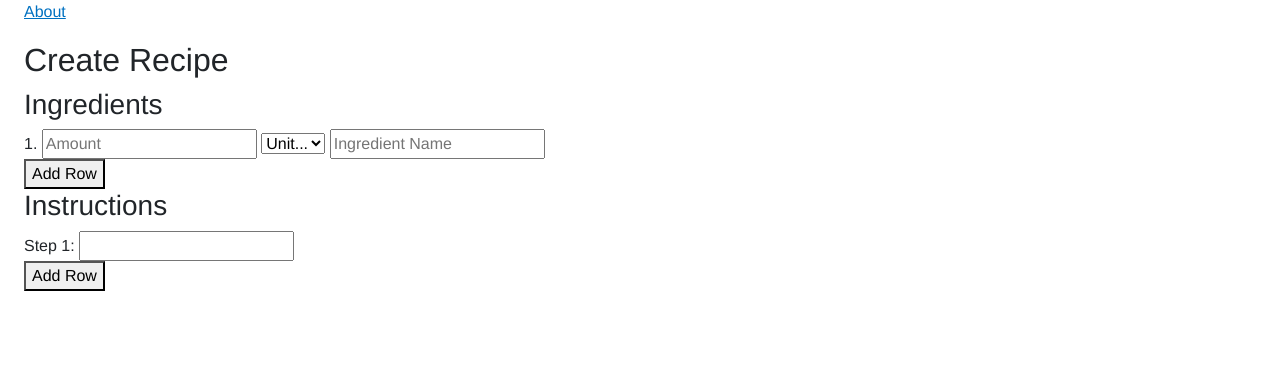
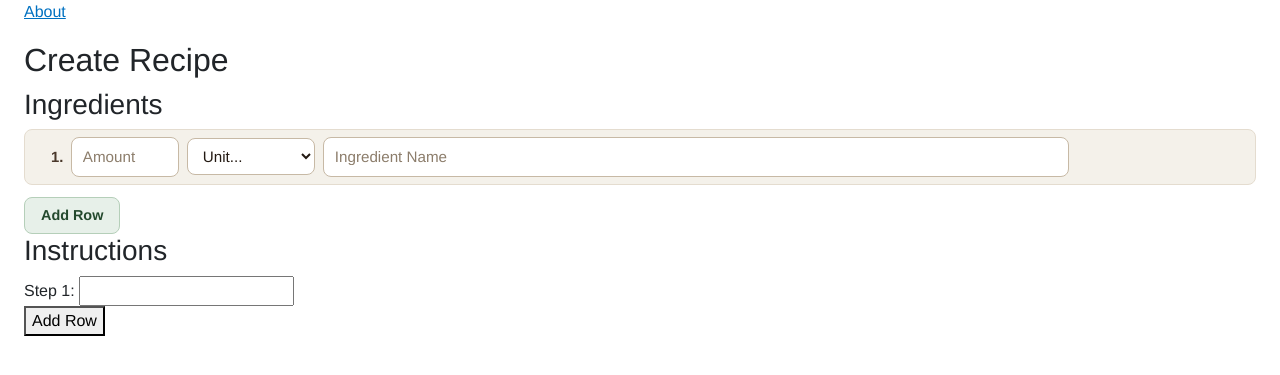
Before and after one commit to Gazdalman/cauldron_capstone_project, an ASP.NET Core app: page /recipes/new in a window 1280 px wide. Shown: the part 90-465 px from the top of the page. Run offline with ASP.NET Core 8, Linux system fonts and the light colour scheme; style sheets or scripts are compiled from the project's sources; some libraries are stand-ins or nearby versions.

Commit message:
Created css page for ingredient section and added further identifiers to align with standards and accessibility

```diff
--- a/Pages/Recipes/IngredientSection.razor
+++ b/Pages/Recipes/IngredientSection.razor
@@ -3,17 +3,20 @@
     @foreach (var (ingredient, index) in ingredients.Select((ingredient, index) => (ingredient, index)))
     {
 
-      <div class="ingredient-row">
+
+      <div id="ingredient-row-@(index + 1)" class="ingredient-row">
         <span class="ingredient-row-number">@(index + 1).</span>
 
-        <input
+        <label for="ingredient-amount-@(index + 1)" class="sr-only">Amount</label>
+        <input id="ingredient-amount-@(index + 1)"
           type="text"
           class="ingredient-input ingredient-amount"
           placeholder="Amount"
           value="@ingredient.Amount"
           @oninput="e => OnAmountChange(index, e.Value?.ToString())" />
 
-        <select
+        <label for="ingredient-unit-@(index + 1)" class="sr-only">Unit</label>
+        <select id="ingredient-unit-@(index + 1)"
           class="ingredient-select ingredient-unit"
           value="@ingredient.Unit"
           @onchange="e => OnUnitChange(index, e.Value?.ToString())">
@@ -24,7 +27,8 @@
           }
         </select>
 
-        <input
+        <label for="ingredient-name-@(index + 1)" class="sr-only">Ingredient Name</label>
+        <input id="ingredient-name-@(index + 1)"
           type="text"
           class="ingredient-input ingredient-name"
           placeholder="Ingredient Name"
@@ -34,21 +38,22 @@
         @if (ingredients.Count > 1)
         {
           <div class="ingredient-row-actions">
-            <button
-                class="row-btn"
+            <button type="button"
+              class="row-btn row-btn-remove"
+              aria-label="Remove ingredient @(index + 1)"
               @onclick="() => RemoveRow(index)">
               X
             </button>
 
-            <button
-                class="row-btn"
+            <button type="button"
+              class="row-btn row-btn-move"
               disabled="@(index == 0)"
               @onclick="() => MoveRow(-1, index)">
               Up
             </button>
 
-            <button
-              class="row-btn"
+            <button type="button"
+                    class="row-btn row-btn-move"
                     disabled="@(index == ingredients.Count - 1)"
                     @onclick="() => MoveRow(1, index)">
               Down
@@ -59,7 +64,8 @@
     }
   </div>
 
-  <button
+  <button type="button"
+      id="add-ingredient-row-btn"
       class="add-row-btn"
       @onclick="AddRow">
     Add Row
@@ -67,8 +73,6 @@
 </div>
 @code {
   private List<IngredientRow> ingredients = new() { new() };
-  private int? movedRowIndex;
-  private int moveDirection;
 
 private readonly List<string> units = new()
   {
@@ -118,4 +122,5 @@ private readonly List<string> units = new()
       (ingredients[index + 1], ingredients[index]) = (ingredients[index], ingredients[index + 1]);
     }
   }
+
 }
--- /dev/null
+++ b/Pages/Recipes/IngredientSection.razor.css
@@ -0,0 +1,161 @@
+.ingredient-section {
+  display: flex;
+  flex-direction: column;
+  gap: 0.75rem;
+}
+
+.ingredient-rows {
+  display: flex;
+  flex-direction: column;
+  gap: 0.55rem;
+}
+
+.ingredient-row {
+  display: grid;
+  grid-template-columns: 1.75rem 6.75rem 8rem minmax(0, 1fr) 10.5rem;
+  align-items: center;
+  gap: 0.5rem;
+  width: 100%;
+  padding: 0.45rem 0.65rem;
+  background-color: #f4f1ea;
+  border: 1px solid #e4dccf;
+  border-radius: 8px;
+  box-sizing: border-box;
+}
+
+.ingredient-row-number {
+  font-size: 0.925rem;
+  font-weight: 600;
+  color: #4a382b;
+  text-align: right;
+}
+
+.ingredient-input,
+.ingredient-select {
+  width: 100%;
+  min-width: 0;
+  padding: 0.5rem 0.65rem;
+  font-size: 0.95rem;
+  line-height: 1.4;
+  color: #231912;
+  background-color: #ffffff;
+  border: 1px solid #c7b9a5;
+  border-radius: 8px;
+  transition: border-color 0.15s ease, box-shadow 0.15s ease;
+  box-sizing: border-box;
+}
+
+.ingredient-input::placeholder {
+  color: #8c7d6b;
+}
+
+.ingredient-input:focus,
+.ingredient-select:focus {
+  outline: none;
+  border-color: #2f5d3a;
+  box-shadow: 0 0 0 3px rgba(47, 93, 58, 0.2);
+}
+
+.ingredient-row-actions {
+  display: flex;
+  align-items: center;
+  justify-content: flex-start;
+  gap: 0.35rem;
+}
+
+.row-btn {
+  width: 3.1rem;
+  padding: 0.35rem 0;
+  font-size: 0.85rem;
+  font-weight: 600;
+  line-height: 1.3;
+  text-align: center;
+  border-radius: 8px;
+  border: 1px solid #c7b9a5;
+  background-color: #ffffff;
+  color: #3d2e22;
+  cursor: pointer;
+  transition: background-color 0.15s ease, border-color 0.15s ease, color 0.15s ease, opacity 0.15s ease;
+}
+
+.row-btn:hover:not(:disabled) {
+  background-color: #eae4d7;
+  border-color: #b09f88;
+}
+
+.row-btn:focus-visible {
+  outline: none;
+  border-color: #2f5d3a;
+  box-shadow: 0 0 0 3px rgba(47, 93, 58, 0.2);
+}
+
+.row-btn:disabled {
+  opacity: 0.45;
+  cursor: not-allowed;
+  background-color: #f4f1ea;
+  border-color: #e4dccf;
+  color: #9a8b78;
+}
+
+.row-btn-remove {
+  color: #b43229;
+  border-color: #e3a7a2;
+  background-color: #ffffff;
+}
+
+.row-btn-remove:hover:not(:disabled) {
+  background-color: #fdf2f1;
+  border-color: #d4837d;
+}
+
+.add-row-btn {
+  align-self: flex-start;
+  padding: 0.5rem 1rem;
+  font-size: 0.9rem;
+  font-weight: 600;
+  line-height: 1.35;
+  color: #23492d;
+  background-color: #e7f0e9;
+  border: 1px solid #b5cfb9;
+  border-radius: 8px;
+  cursor: pointer;
+  transition: background-color 0.15s ease, border-color 0.15s ease;
+}
+
+.add-row-btn:hover {
+  background-color: #d6e6d9;
+  border-color: #96ba9c;
+}
+
+.add-row-btn:focus-visible {
+  outline: none;
+  border-color: #2f5d3a;
+  box-shadow: 0 0 0 3px rgba(47, 93, 58, 0.2);
+}
+
+.sr-only {
+  position: absolute;
+  width: 1px;
+  height: 1px;
+  padding: 0;
+  margin: -1px;
+  overflow: hidden;
+  clip: rect(0, 0, 0, 0);
+  white-space: nowrap;
+  border: 0;
+}
+
+@media (max-width: 600px) {
+  .ingredient-row {
+    grid-template-columns: 1.5rem 1fr 1fr;
+  }
+
+  .ingredient-name {
+    grid-column: 2 / -1;
+  }
+
+  .ingredient-row-actions {
+    grid-column: 1 / -1;
+    justify-content: flex-start;
+  }
+}
```
Lines whose indentation alone changed are shown as unchanged.
